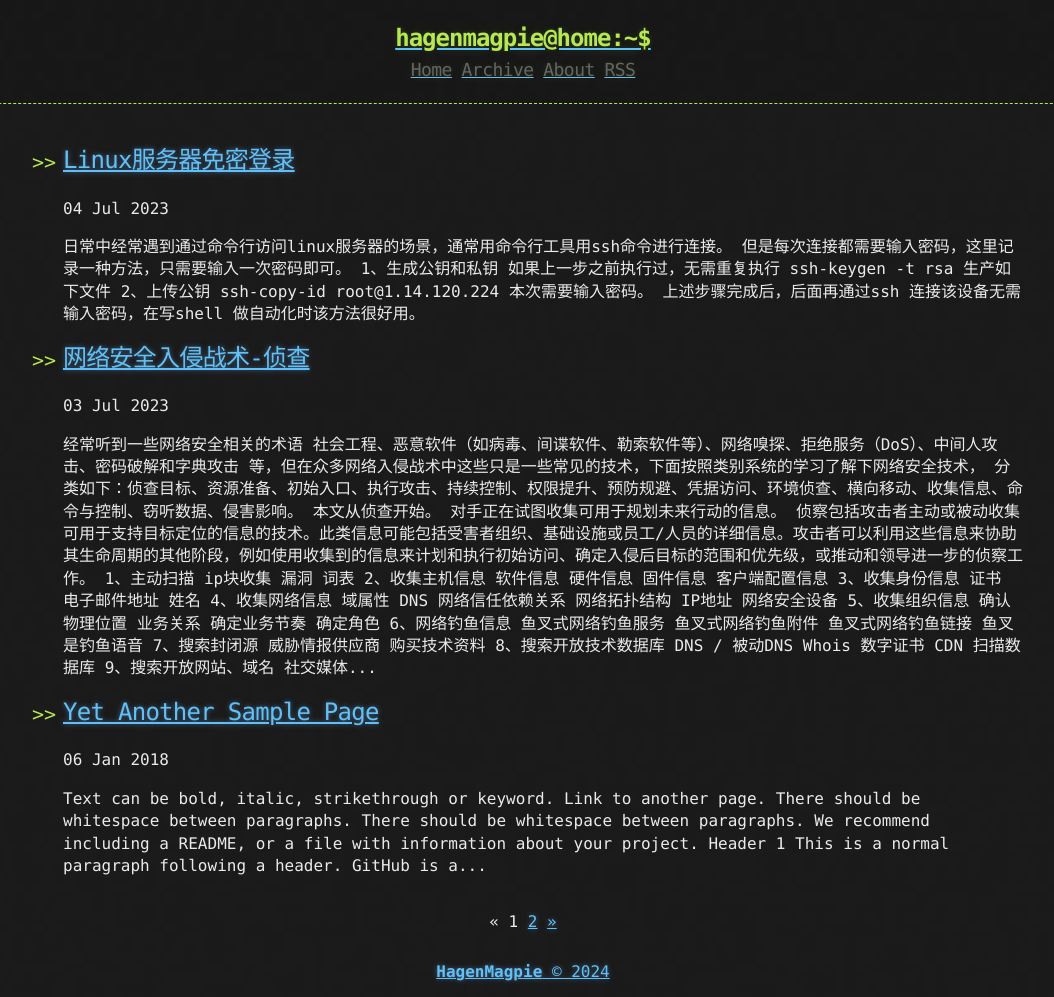
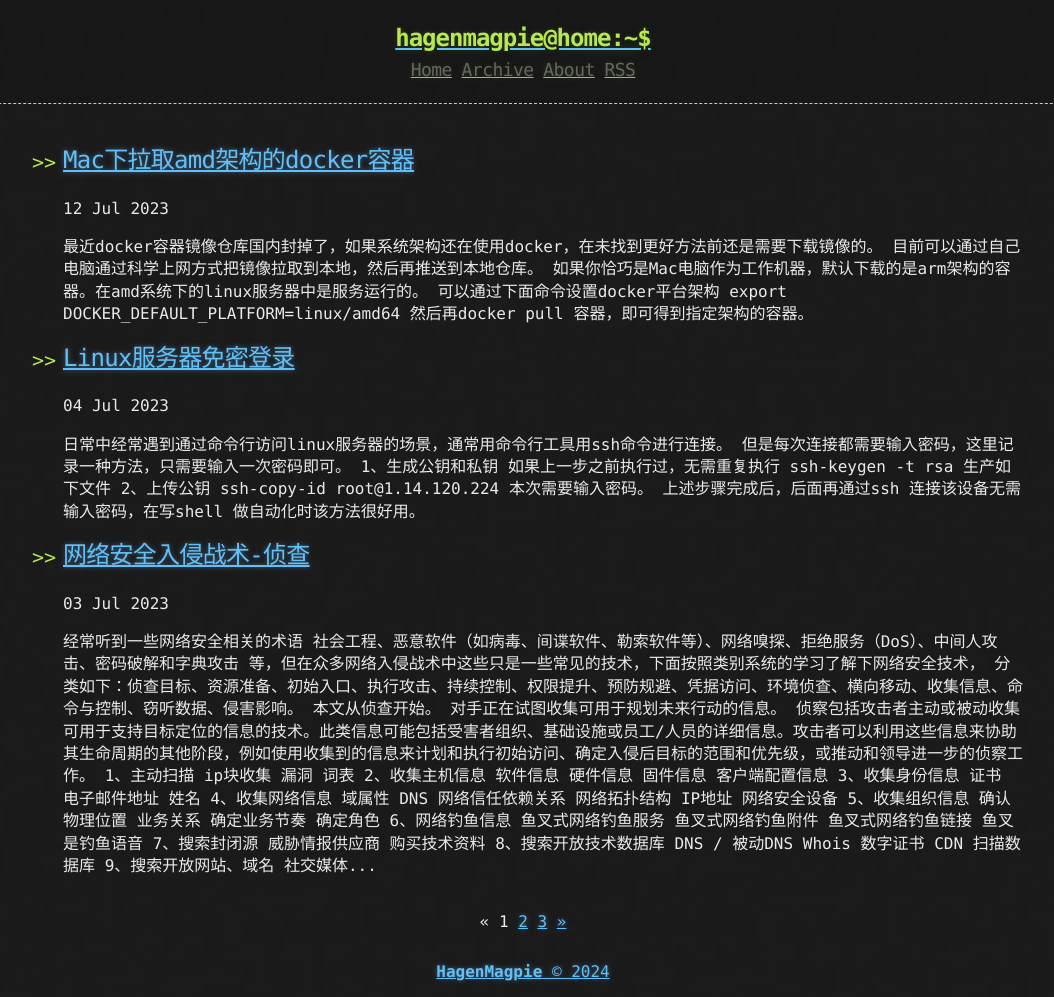
Before and after one commit to Hagenmagpie/hagenmagpie.github.io, a Jekyll site: the page built from index.html, in a window 1280 px wide. Shown: the whole page, without its empty margins (117-1171 px from the left). Built offline with Jekyll 4.4.1, drawn with Linux system fonts in a browser that asks for light colours; the list of posts is cut into pages by our own code.

Commit message:
Mac下拉取amd架构的docker容器

````diff
--- /dev/null
+++ b/_posts/2023-07-12-mac-pull-docker-for-amd.md
@@ -0,0 +1,18 @@
+---
+title: Mac下拉取amd架构的docker容器
+published: true
+---
+
+最近docker容器镜像仓库国内封掉了，如果系统架构还在使用docker，在未找到更好方法前还是需要下载镜像的。
+
+目前可以通过自己电脑通过科学上网方式把镜像拉取到本地，然后再推送到本地仓库。
+
+如果你恰巧是Mac电脑作为工作机器，默认下载的是arm架构的容器。在amd系统下的linux服务器中是服务运行的。
+
+可以通过下面命令设置docker平台架构
+
+```
+export DOCKER_DEFAULT_PLATFORM=linux/amd64
+```
+
+然后再docker pull 容器，即可得到指定架构的容器。
````
Also changed, not shown: _posts/2023-07-04-linux_secret_free_login.md (+1 -1 lines), _posts/2023-07-03-cybersecurity_intrusion_tactics.md (renamed from _posts/2023-07-03-网络安全入侵战术.md).
